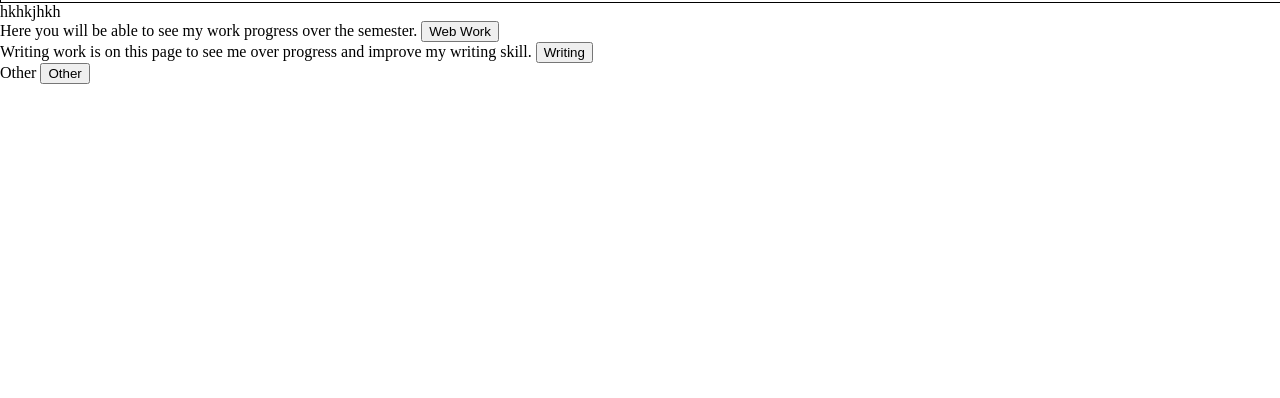
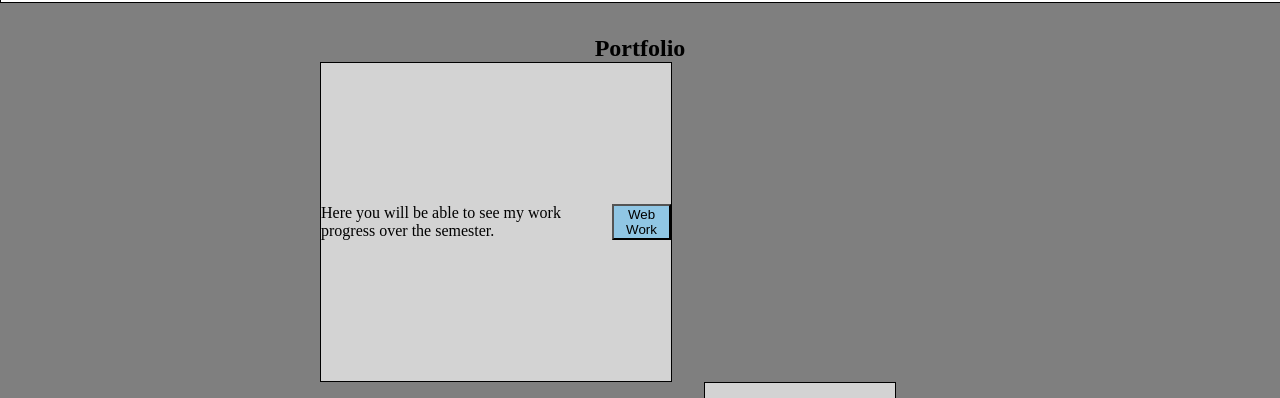
Before and after one commit to XxUnderyourbedxX/Personal-project.1, a plain HTML site: page Portfolio.html in a window 1280 px wide. Shown: the part 102-500 px from the top of the page. Drawn offline with Linux system fonts and the light colour scheme.

Commit message:
updates for showcase

```diff
--- a/Portfolio.html
+++ b/Portfolio.html
@@ -5,6 +5,7 @@
     <meta http-equiv="X-UA-Compatible" content="IE=edge">
     <meta name="viewport" content="width=device-width, initial-scale=1.0">
     <link rel="stylesheet" href="stylesheet.css">
+    <link rel="stylesheet" href="stylesheet4.css">
 
     <title>Portfolio page</title>
 </head>
@@ -19,12 +20,12 @@
     </section>
 </header>
 <body>
-    <div class="box16">hkhkjhkh</div>
-    <div class="link1">Here you will be able to see my work progress over the semester. <button type="button" onclick="alert('Hello world!')">Web Work</button>
+    <div class="box16"><h2>Portfolio</h2></div>
+    <div class="link1"><p>Here you will be able to see my work progress over the semester.</p><button type="button" onclick="alert('Hello world!')">Web Work</button>
     </div>
-    <div class="link2">Writing work is on this page to see me over progress and improve my writing skill. <button type="button" onclick="alert('Hello world!')">Writing</button>
+    <div class="link2"><p>Writing work is on this page to see me over progress and improve my writing skill.</p><button type="button" onclick="alert('Hello world!')">Writing</button>
     </div>
-    <div class="link3">Other <button type="button" onclick="alert('Hello world!')">Other</button>
+    <div class="link3"><p>Other</p> <button type="button" onclick="alert('Hello world!')">Other</button>
     </div>
     <footer>
         <div class="foot1">
--- a/stylesheet1.css
+++ b/stylesheet1.css
@@ -55,7 +55,9 @@ body{
     height: 15em;
 }
 
-.box3 p{}
+.box3 p{
+    font-size: 2em;
+}
 
 .box4{
     display: flex;
--- a/stylesheet2.css
+++ b/stylesheet2.css
@@ -77,6 +77,7 @@ body{
 .box12{
     display: flex;
     border: 1px solid black;
+    background-color: #D9D9D9;
     width: 1px;
 
 }
@@ -84,11 +85,13 @@ body{
 .box13{
     display: flex;
     border: 1px solid black;
+    background-color: #D9D9D9;
 
 }
 
 .box14{
     display: flex;
     border: 1px solid black;
+    background-color: #D9D9D9;
 
 }
--- a/stylesheet3.css
+++ b/stylesheet3.css
@@ -1,6 +1,10 @@
 *{
     box-sizing: border-box;
     margin: auto;
+}
+
+body{
+    background-color: #7f7f7f;
 }
 
 .box15{
@@ -10,7 +14,12 @@
 
 .Words{
     border: 1px solid black;
+    background-color: #d9d9d9;
     width: 50em;
     height: 50em;
     font-size: 20px;
 }
+
+button{
+    background-color: #90C6E4;
+}
--- /dev/null
+++ b/stylesheet4.css
@@ -0,0 +1,46 @@
+*{
+    box-sizing: border-box;
+    margin: auto;
+}
+
+body{
+    background-color: #7f7f7f;
+}
+
+.box16{
+    display: flex;
+    margin-top: 2em;
+}
+
+.link1,
+.link2,
+.link3{
+    display: flex;
+}
+
+.link1{
+    border: 1px solid black;
+    background-color: #d3d3d3;
+    width: 22em;
+    height: 20em;
+    margin-left: 20em;
+}
+
+.link2{
+    border: 1px solid black;
+    background-color: #d3d3d3;
+    width: 12em;
+    height: 20em;
+    margin-left: 44em;
+}
+
+.link3{
+    border: 1px solid black;
+    background-color: #d3d3d3;
+    width: 12em;
+    height: 20em;
+}
+
+button{
+    background-color: #90C6E4;
+}
--- /dev/null
+++ b/stylesheet5.css
@@ -0,0 +1,38 @@
+*{
+    box-sizing: border-box;
+    margin: auto;
+}
+
+body{
+    background-color: #7f7f7f;
+}
+
+input[type=text], select, textarea {
+    width: 100%;
+    padding: 12px;
+    border: 1px solid #ccc;
+    border-radius: 4px;
+    box-sizing: border-box;
+    margin-top: 6px;
+    margin-bottom: 16px;
+    resize: vertical;
+  }
+
+  input[type=submit] {
+    background-color: #04AA6D;
+    color: white;
+    padding: 12px 20px;
+    border: none;
+    border-radius: 4px;
+    cursor: pointer;
+  }
+
+  input[type=submit]:hover {
+    background-color: #45a049;
+  }
+
+  .container8 {
+    border-radius: 5px;
+    background-color: #f2f2f2;
+    padding: 20px;
+  }
```
Also changed, not shown: Contact.html (+27 -2 lines), index.js (added).
